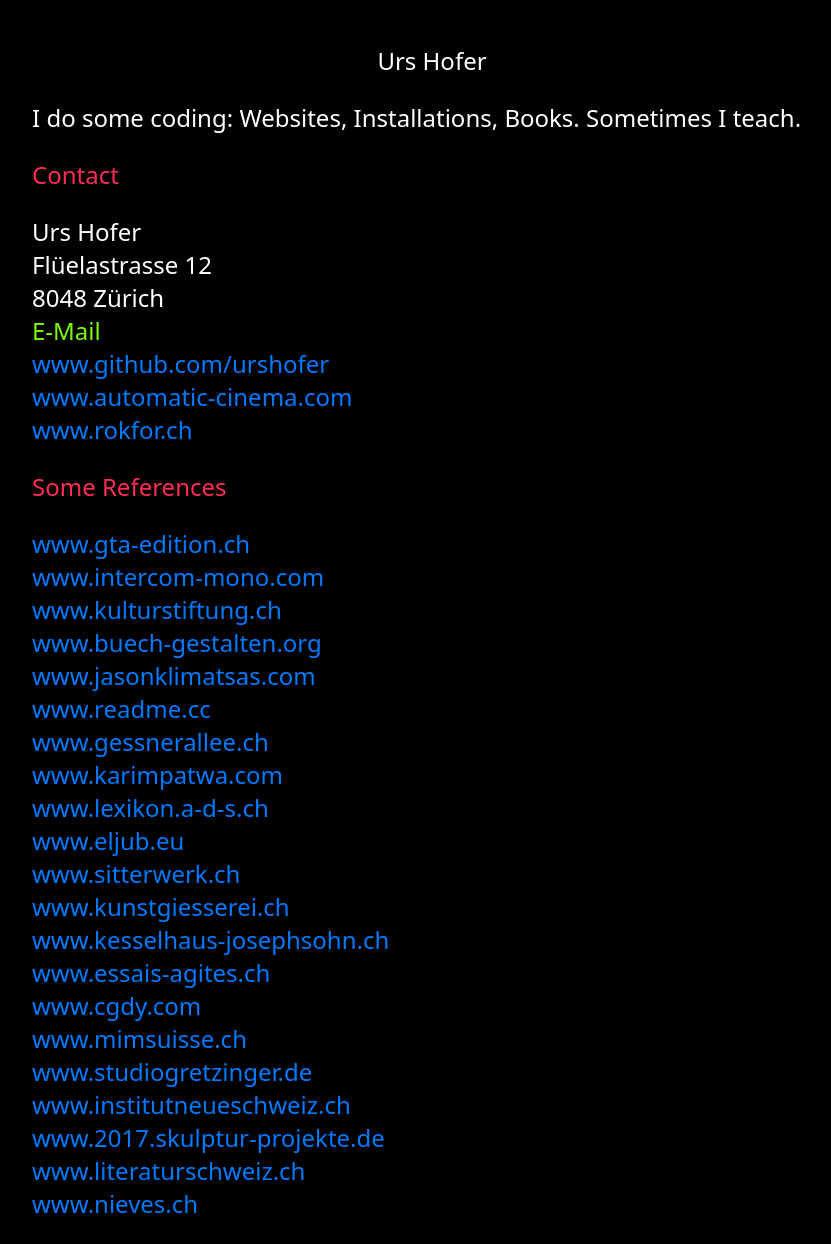
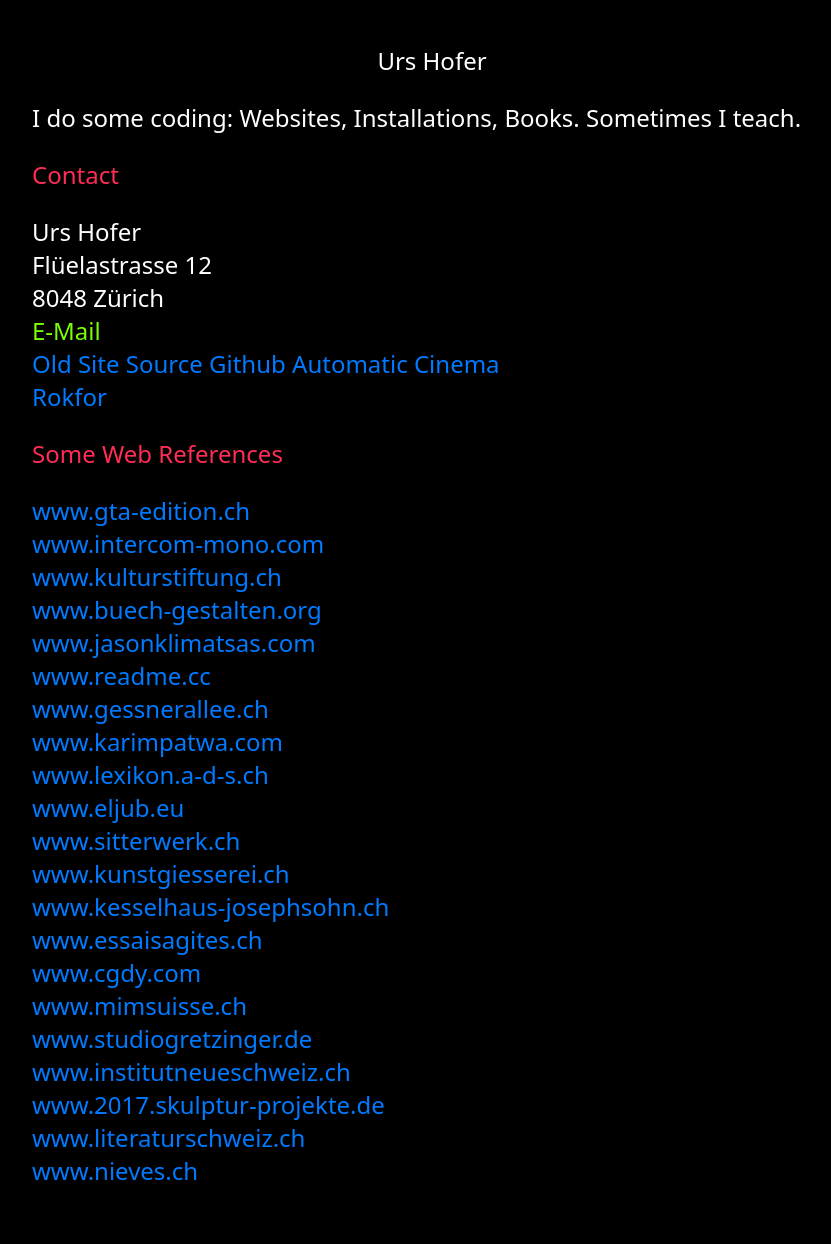
Before and after one commit to urshofer/urshofer.ch, a Jekyll site: the page built from index.markdown, in a window 1280 px wide. Shown: the whole page, without its empty margins (208-1039 px from the left). Built offline with Jekyll 4.4.1, drawn with Linux system fonts in a browser that asks for light colours; after the commit the page ends 1211 px from its top, so only the background shows below that.

Commit message:
Update index.markdown

```diff
--- a/index.markdown
+++ b/index.markdown
@@ -13,12 +13,15 @@ Urs Hofer
 Flüelastrasse 12
 8048 Zürich
 [E-Mail](mailto:cut@automatic-cinema.com)
-[www.github.com/urshofer](//www.github.com/urshofer)
-[www.automatic-cinema.com](//www.automatic-cinema.com)
-[www.rokfor.ch](//www.rokfor.ch)
+[Old Site](//legacy.urshofer.ch)
+[Source](//github.com/urshofer/urshofer.ch)
+[Github](//www.github.com/urshofer)
+[Automatic Cinema](//www.automatic-cinema.com)
+[Rokfor](//www.rokfor.ch)
 
-Some References
----------------
+
+Some Web References
+-------------------
 
 [www.gta-edition.ch](//www.gta-edition.ch)
 [www.intercom-mono.com](//www.intercom-mono.com)
@@ -33,7 +36,7 @@ Some References
 [www.sitterwerk.ch](//www.sitterwerk.ch)
 [www.kunstgiesserei.ch](//www.kunstgiesserei.ch)
 [www.kesselhaus-josephsohn.ch](//www.kesselhaus-josephsohn.ch)
-[www.essais-agites.ch](//www.essais-agites.ch)
+[www.essaisagites.ch](//www.essaisagites.ch)
 [www.cgdy.com](//www.cgdy.com)
 [www.mimsuisse.ch](//www.mimsuisse.ch)
 [www.studiogretzinger.de](//www.studiogretzinger.de)
```
